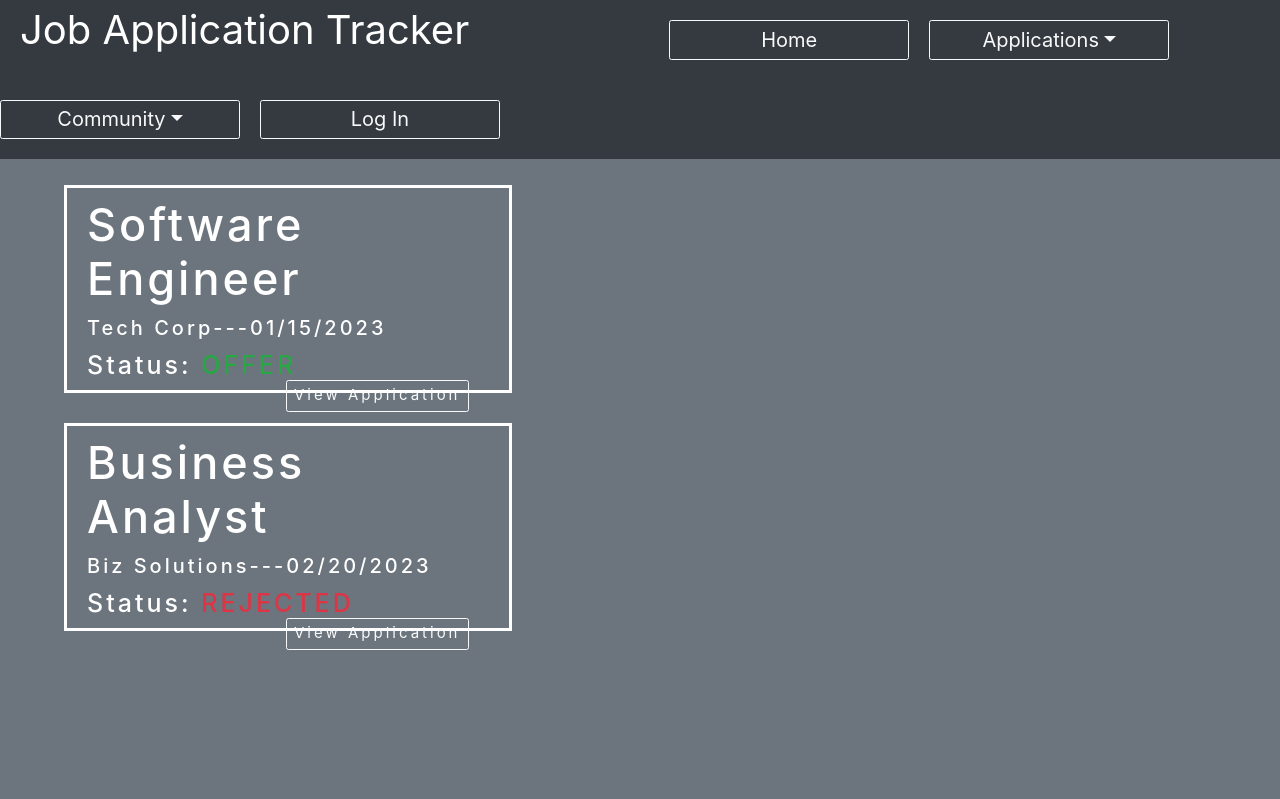
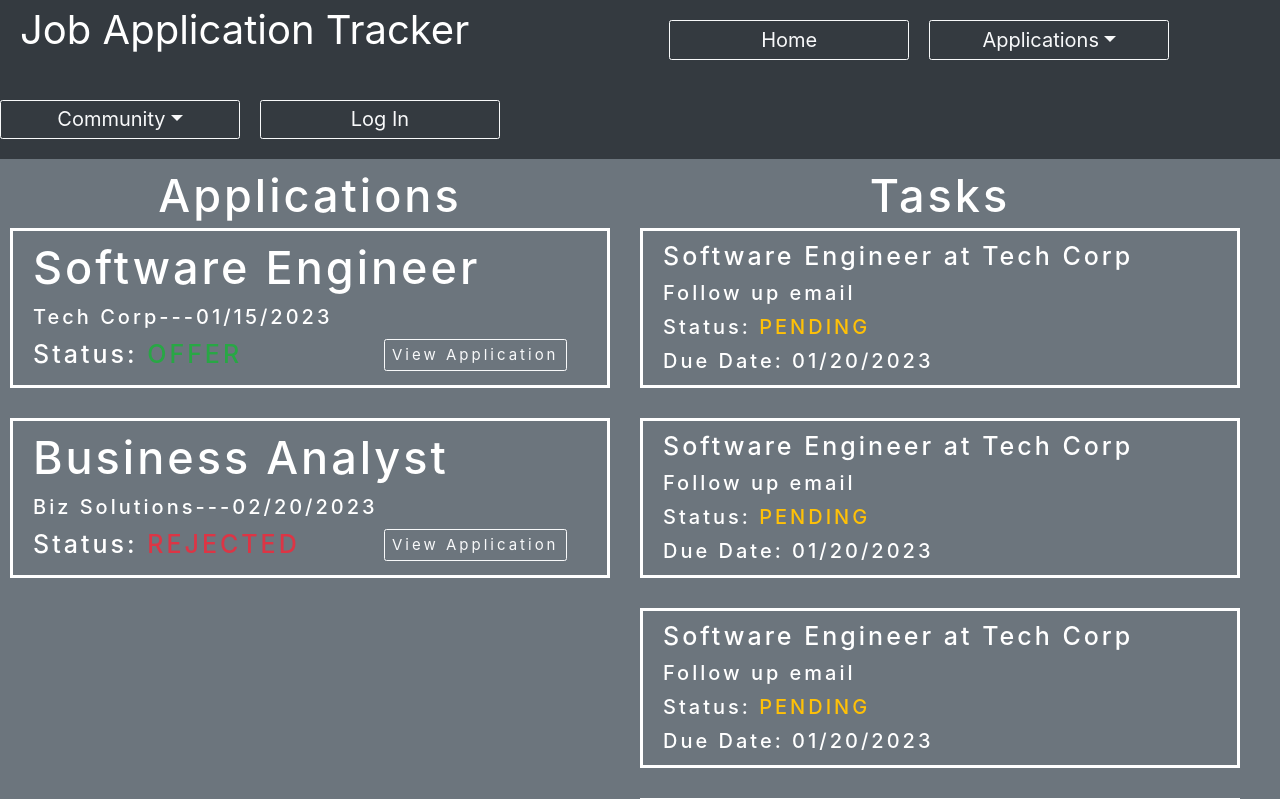
Before and after one commit to LDWells/Application-Tracker, a React (Create React App) app in the folder client/job-application-tracker/: page /applications in a window 1280 px wide. Shown: the top 799 px of the page. Built offline with nearby package versions, Linux system fonts and the light colour scheme; the HTML template or start-up script is replaced by a standard one.

Commit message:
Task list in application detailed view outlined, task list in applications list outlined

```diff
--- a/client/job-application-tracker/src/Application.js
+++ b/client/job-application-tracker/src/Application.js
@@ -1,4 +1,5 @@
 import {useState, useEffect} from 'react';
+import StatusColor from './StatusColor';
 
 const APPLICATION_DTO_DEFAULT = {
 	companyId: 1,
@@ -52,7 +53,7 @@ function Application()
 					<hr></hr>
 					<h1 className='applicationBoxText center'>Application</h1>
 					<h6 className='applicationBoxText center text-dark-50 text-dark'>Date: {application.applicationDate}</h6>
-					<h5 className='applicationBoxText center text-dark-50 text-dark'>Status: {statusColor(application.status)}</h5>
+					<h5 className='applicationBoxText center text-dark-50 text-dark'>Status: {<StatusColor status={application.status}/>}</h5>
 				</div>
 			</section>
 		</>
--- a/client/job-application-tracker/src/ApplicationDetailsPage.js
+++ b/client/job-application-tracker/src/ApplicationDetailsPage.js
@@ -16,6 +16,7 @@ function ApplicationDetailsPage()
 			<section>
 				<Application/>
 			</section>
+			<hr></hr>
 			<section>
 				<TaskList/>
 			</section>
--- a/client/job-application-tracker/src/ApplicationListPage.js
+++ b/client/job-application-tracker/src/ApplicationListPage.js
@@ -1,6 +1,8 @@
 
 import {useState, useEffect} from 'react';
 import {Link} from 'react-router-dom';
+import TaskList from './TaskList';
+import StatusColor from './StatusColor';
 //Temp code
 
 const APPLICATION_DTO_DEFAULT = {
@@ -36,29 +38,42 @@ const APPLICATION_DTOS_DEFAULT = [
 	APPLICATION_DTO_DEFAULT2
 ];
 
+const DEFAULT_TASK = {
+	id: 1,
+	applicationId: 1,
+	description: 'Follow up email',
+	dueDate: '01/20/2023',
+	reminderDate: '01/19/2023',
+	status: 'PENDING'
+};
+
+const DEFAULT_TASK2 = {
+	id: 2,
+	applicationId: 1,
+	description: 'Prepare for interview',
+	dueDate: '01/20/2023',
+	reminderDate: '01/19/2023',
+	status: 'COMPLETED'
+};
+
+const DEFAULT_TASKS = [
+	DEFAULT_TASK,
+	DEFAULT_TASK,
+	DEFAULT_TASK,
+	DEFAULT_TASK,
+	DEFAULT_TASK,
+	DEFAULT_TASK2
+];
+
 
 function ApplicationListPage()
 {
 
 	const [applications, setApplications] = useState(APPLICATION_DTOS_DEFAULT);
+	const [tasks, setTasks] = useState(DEFAULT_TASKS);
 
-	const statusColor = (status) => {
-		if (status === "APPLIED")
-		{
-			return <span className='text-warning'>{status}</span>;
-		}
-		else if (status === "REJECTED")
-		{
-			return <span className='text-danger'>{status}</span>;
-		}
-		else if (status === "INTERVIEW")
-		{
-			return <span className='text-info'>{status}</span>;
-		}
-		else if (status === "OFFER")
-		{
-			return <span className='text-success'>{status}</span>;
-		}
+	const findApplication = (applicaitonId) =>{
+		return applications.find(a => a.id = applicaitonId);
 	}
 
 	return (
@@ -66,19 +81,34 @@ function ApplicationListPage()
 			{/* <h1>Application List Page</h1>
 			<p>Component to display list of applications in non detailed view</p>
 			<p>this will have for each application, the company name, the job title, the submission date, and the status</p> */}
-			<section className='applicationListContainer'>
+			<seciton className="modal-body row">
+				<section className='col-md-6'>
+					<h1 className='center'>Applications</h1>
 					{applications.map(a =>
 						<div key={a.id} className='applicationListBox mb-5'>
 							<h1 className='applicationListBoxText'>{a.jobTitle}</h1>
 
 							<h6 className='applicationListBoxText'>{a.companyName}---{a.applicationDate}</h6>
 							<h5 className='applicationListBoxText'>
-						Status: {statusColor(a.status)}
+							Status: <StatusColor status={a.status}/>
 							<Link className="btn btn-outline-light applicationListButton" to={`/application/${a.id}`}>View Application</Link>
 							</h5>
 						</div>
 					)}
 				</section>
+				<section className='col-md-6'>
+					<h1 className='center'>Tasks</h1>
+					{tasks.map(t =>
+						<div key={t.id} className='applicationListBox mb-5'>
+							<h5 className='taskListBoxText'>{findApplication(t.applicationId).jobTitle} at {findApplication(t.applicationId).companyName}</h5>
+							<h6 className='taskListBoxText'>{t.description}</h6>
+							<h6 className='taskListBoxText'>Status: <StatusColor status={t.status}/></h6>
+							<h6 className='taskListBoxText'>Due Date: {t.dueDate}</h6>
+							{/* <h6 className='taskListBoxText'>Reminder Date: {t.reminderDate}</h6> */}
+						</div>
+					)}
+				</section>
+			</seciton>
 		</>
 	)
 }
--- /dev/null
+++ b/client/job-application-tracker/src/StatusColor.js
@@ -0,0 +1,27 @@
+
+
+
+function StatusColor({status})
+{
+	if (status === "APPLIED" || status === "PENDING")
+	{
+		return (<span className='text-warning'>{status}</span>);
+	}
+	else if (status === "REJECTED")
+	{
+		return (<span className='text-danger'>{status}</span>);
+	}
+	else if (status === "INTERVIEW")
+	{
+		return (<span className='text-info'>{status}</span>);
+	}
+	else if (status === "OFFER" || status === "COMPLETED")
+	{
+		return (<span className='text-success'>{status}</span>);
+	}
+	else
+	{
+		return (<></>);
+	}
+};
+export default StatusColor;
--- a/client/job-application-tracker/src/TaskList.js
+++ b/client/job-application-tracker/src/TaskList.js
@@ -1,5 +1,6 @@
 
 import {useState, useEffect} from 'react';
+import StatusColor from './StatusColor';
 
 const DEFAULT_TASK = {
 	id: 1,
@@ -30,18 +31,38 @@ function TaskList()
 
 	const [tasks, setTasks] = useState(DEFAULT_TASKS);
 
+	const statusColor = (status) => {
+		if (status === "PENDING")
+		{
+			return <span className='text-warning'>{status}</span>;
+		}
+		else if (status === "REJECTED")
+		{
+			return <span className='text-danger'>{status}</span>;
+		}
+		else if (status === "INTERVIEW")
+		{
+			return <span className='text-info'>{status}</span>;
+		}
+		else if (status === "COMPLETED")
+		{
+			return <span className='text-success'>{status}</span>;
+		}
+	}
+
 	return (
 		<>
 			{/* <h1>Task List</h1>
 			<p>This will display a list of tasks</p> */}
-			<section>
+			<section className='taskContainer'>
 				<ul>
 					{tasks.map(t =>
-						<div key={t.id}>
-							<h6>{t.description}</h6>
-							<h6>{t.status}</h6>
-							<h6>{t.dueDate}</h6>
-							<h6>{t.reminderDate}</h6>
+						<div key={t.id} className='taskListBox center mb-5'>
+							<h2>Task</h2>
+							<h4 className='taskListBoxText text-dark-50 text-dark'>{t.description}</h4>
+							<h6 className='taskListBoxText text-dark-50 text-dark'>Status: <StatusColor status={t.status}/></h6>
+							<h6 className='taskListBoxText text-dark-50 text-dark'>Due Date: {t.dueDate}</h6>
+							<h6 className='taskListBoxText text-dark-50 text-dark'>Reminder Date: {t.reminderDate}</h6>
 						</div>
 					)}
 				</ul>
--- a/client/job-application-tracker/src/index.css
+++ b/client/job-application-tracker/src/index.css
@@ -86,6 +86,7 @@ hr{
 .applicationListBox{
   border-style: solid;
   border-color: white;
+  height: 16rem;
 }
 .applicationListBoxText{
   margin: 1rem 2rem;
@@ -112,3 +113,14 @@ hr{
   margin: 2% 10%;
 }
 /* Task List */
+.taskListBox{
+  border-style: solid;
+  border-color: rgb(44, 44, 44);
+}
+.taskListBoxText{
+  margin: 1rem 2rem;
+}
+.taskContainer{
+  width: 80%;
+  margin: 2% 10%;
+}
```
Lines whose indentation alone changed are shown as unchanged.
